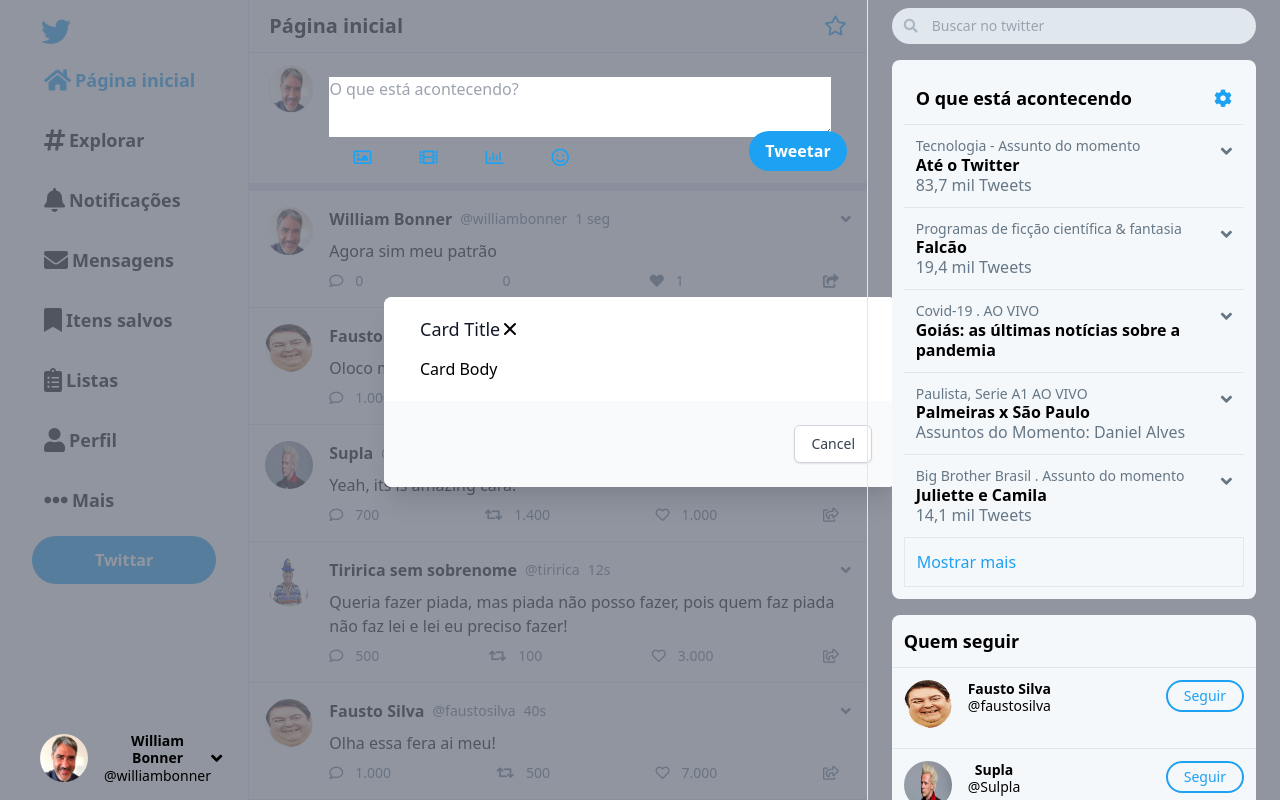
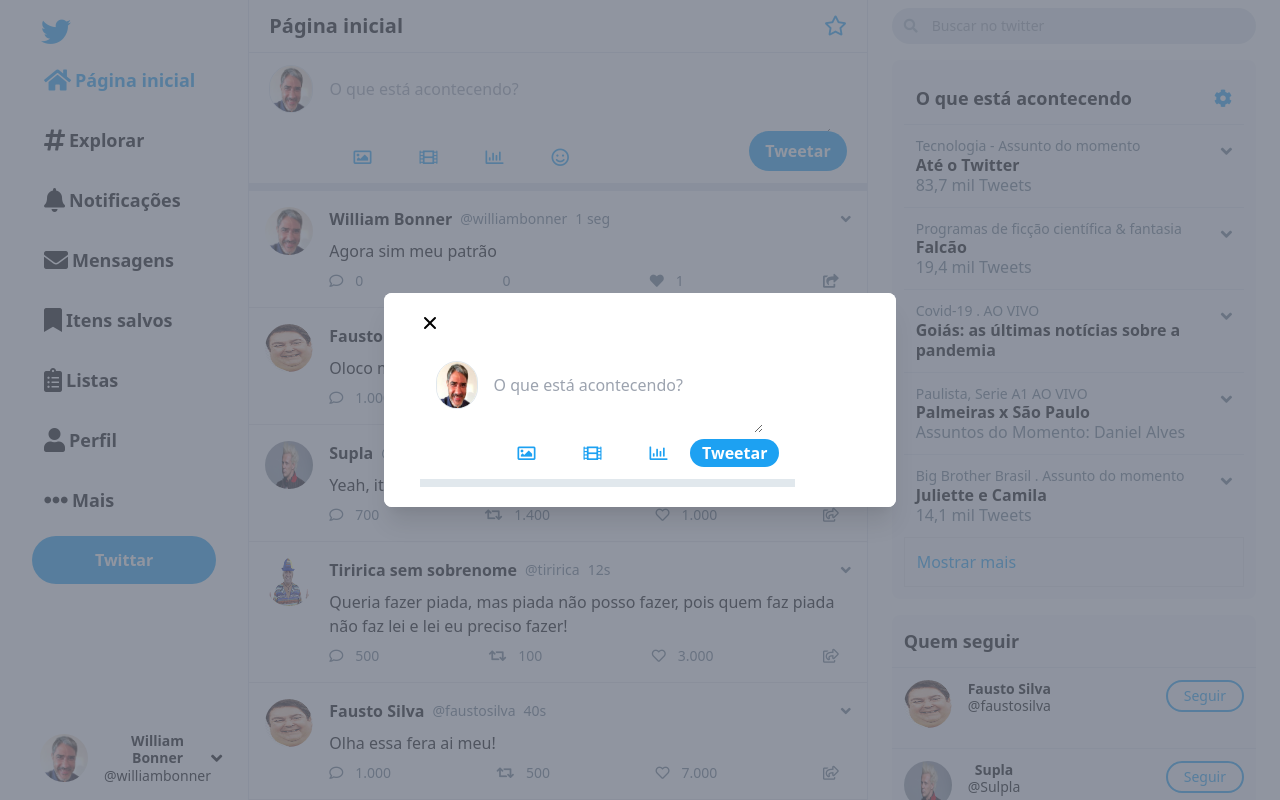
Before and after one commit to freaklucas/twitter, a Vue app: page / in a window 1280 px wide. Both pictures are taken after a click on the button "Twittar". Shown: the top 800 px of the page. Built offline with nearby package versions, Linux system fonts and the light colour scheme; a web font is replaced by a local one.

Commit message:
modal de tweet

```diff
--- a/src/components/ModalFactory/index.vue
+++ b/src/components/ModalFactory/index.vue
@@ -1,6 +1,6 @@
 <template>
   <div
-    class="fixed bottom-0 inset-x-0 px-4 pb-4 sm:inset-0 sm:flex sm:items-center sm:justify-center"
+    class="fixed top-0 left-0 z-50 flex items-center justify-center w-full h-full bg-back bg-opacity-50"
   >
     <div class="fixed inset-0 transition-opacity">
       <div
@@ -17,13 +17,7 @@
         <div class="sm:flex sm:items-start">
           <div class="mt-3 text-center sm:mt-0 sm:ml-4 sm:text-left">
             <div class="flex items-center justify-between mb-4">
-              <h3
-                class="text-lg leading-6 font-medium text-gray-900"
-                id="modal-headline"
-              >
-                Card Title
-              </h3>
-              <button>
+              <button @click.prevent="handleClose">
                 <svg class="h-5 w-5" fill="currentColor" viewBox="0 0 20 20">
                   <path
                     fill-rule="evenodd"
@@ -33,21 +27,13 @@
                 </svg>
               </button>
             </div>
-            <div class="mt-2">
-              Card Body
+            <div>
+                <slot>
+                  <publication />
+                </slot>
             </div>
           </div>
         </div>
-      </div>
-      <div class="bg-gray-50 px-4 py-6 sm:px-6 sm:flex sm:flex-row-reverse">
-        <span class="mt-3 flex w-full rounded-md shadow-sm sm:mt-0 sm:w-auto">
-          <button
-            type="button"
-            class="inline-flex justify-center w-full rounded-md border border-gray-300 px-4 py-2 bg-white text-base leading-6 font-medium text-gray-700 shadow-sm hover:text-gray-500 focus:outline-none focus:border-blue-300 focus:shadow-outline-blue transition ease-in-out duration-150 sm:text-sm sm:leading-5"
-          >
-            Cancel
-          </button>
-        </span>
       </div>
     </div>
   </div>
@@ -55,7 +41,12 @@
 
 <script>
 
+import Publication from '../Publication'
+
 export default {
+  components: {
+    Publication
+  },
   methods: {
     handleClose() {
       this.$emit("close")
--- /dev/null
+++ b/src/components/Publication/index.vue
@@ -0,0 +1,50 @@
+<template>
+    <div>
+        <slot>
+            <div class="px-4 py-3 border-b-8 border-lighter flex">
+                <div>
+                    <img src="../../../src/assets/images/profile.png"
+                        class="w-12 h-12 rounded-full border border-lighter"
+                    />
+                </div>
+                <form v-on:submit.prevent="addNewTweet" class="w-full px-4 relative">
+                    <textarea v-model="tweet.content" placeholder="O que está acontecendo?"
+                        class="mt-3 pb-3 w-full focus:outline-none"
+                    />
+                    <div class="flex items-center">
+                        <i class="text-lg text-blue mx-6 far fa-image"></i>
+                        <i class="text-lg text-blue mx-6 fas fa-film"></i>
+                        <i class="text-lg text-blue mx-6 far fa-chart-bar"></i>
+                        <i class="text-lg text-blue mx-6 far fa-smile"></i>
+                    </div>
+                    <button type="submit"
+                        class="h-7 px-3 text-white font-semibold bg-blue hover:bg-darkblue
+                        focus:outline-none rounded-full absolute bottom-0 right-0"
+                        >
+                        Tweetar
+                    </button>
+                </form>
+            </div>
+        </slot>
+    </div>
+</template>
+
+<script>
+export default {
+    data() {
+        return {
+            tweet: [
+                { content: ''}
+            ]
+        }
+    },
+    methods: {
+        addNewTweet() {
+            let newTweet = {
+                content: this.tweet.content
+            };
+            this.tweets.push(newTweet)
+        }
+    }
+}
+</script>
--- a/src/components/SideBar/index.vue
+++ b/src/components/SideBar/index.vue
@@ -23,6 +23,7 @@
             Twittar
             </button>
             <modal-factory v-if="isShowModal" @close="toggleModal"/>
+            <portal-target name="modal" />
           </div>
               <!-- <p class="hidden lg:block" >Tweetar</p>
               <modal-factory v-model="modalOpen" />
@@ -84,6 +85,9 @@
   methods: {
     toggleModal() {
       this.isShowModal = !this.isShowModal
+    },
+    handleClose() {
+      this.$emit("close")
     }
   }
 }
```
Also changed, not shown: 1 other file (tests, documents, lock files or other folders).
